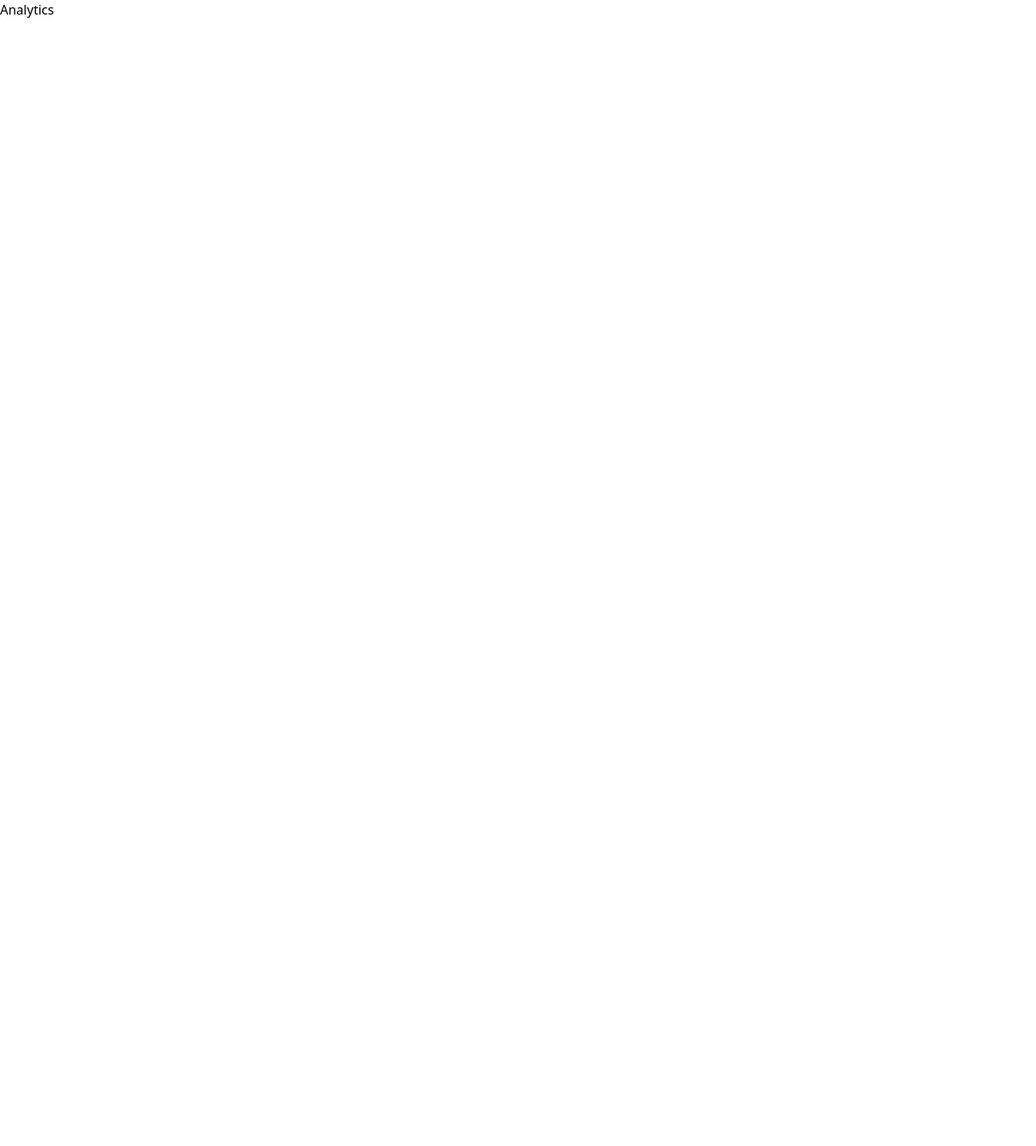
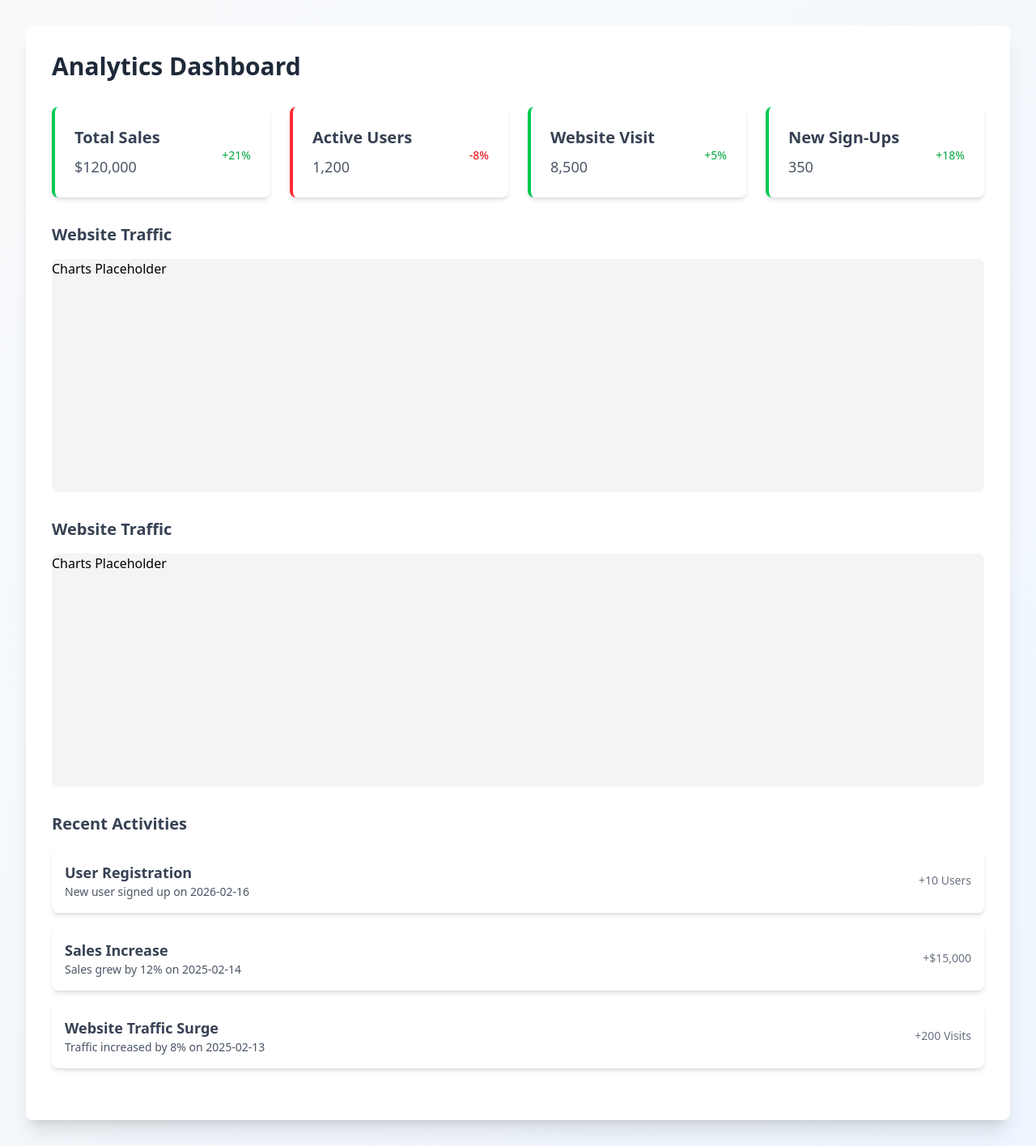
Before and after one commit to yashchhatrala25/Dashboard_Nextjs, a Next.js app: page /dashboard/analytics in a window 1280 px wide. Shown: the whole page at 81% size. Before the commit the page ends 800 px from the top, so only its background shows below. Built offline with nearby package versions, Linux system fonts and the light colour scheme.

Commit message:
analytics complete

```diff
--- a/src/app/dashboard/analytics/page.tsx
+++ b/src/app/dashboard/analytics/page.tsx
@@ -1,9 +1,137 @@
-import React from 'react'
+import React from "react";
 
 const Analytics = () => {
+  const metrics = [
+    {
+      title: "Total Sales",
+      value: "$120,000",
+      change: "+21%",
+      isPositive: true,
+    },
+    {
+      title: "Active Users",
+      value: "1,200",
+      change: "-8%",
+      isPositive: false,
+    },
+    {
+      title: "Website Visit",
+      value: "8,500",
+      change: "+5%",
+      isPositive: true,
+    },
+    {
+      title: "New Sign-Ups",
+      value: "350",
+      change: "+18%",
+      isPositive: true,
+    },
+  ];
+
   return (
-    <div>Analytics</div>
-  )
-}
+    <div className="min-h-screen bg-gradient-to-br from-gray-50 to-blue-50 p-8">
+      <div className="max-w-7xl mx-auto bg-white rounded-lg shadow-xl p-8">
+        <h1 className="text-3xl font-bold text-gray-800 mb-8">
+          Analytics Dashboard
+        </h1>
 
-export default Analytics
+        {/* Overview Metrics Section */}
+        <div className="grid grid-cols-1 sm:grid-cols-2 lg:grid-cols-4 gap-6 mb-8">
+          {metrics.map((metric, index) => (
+            <div
+              key={index}
+              className={`flex justify-between items-center bg-white rounded-lg shadow-md p-6 border-l-4 ${
+                metric.isPositive ? "border-green-500" : "border-red-500"
+              }`}
+            >
+              <div>
+                <h3 className="text-xl font-semibold text-gray-700">
+                  {metric.title}
+                </h3>
+                <p className="text-lg text-gray-600 mt-2">{metric.value}</p>
+              </div>
+              <div className="text-right">
+                <p
+                  className={`text-sm mt-2 ${
+                    metric.isPositive ? "text-green-600" : "text-red-600"
+                  }`}
+                >
+                  {metric.change}
+                </p>
+              </div>
+            </div>
+          ))}
+        </div>
+
+        {/* Chart Section (Placeholder For Graph) */}
+        <div className="mb-8">
+          <h2 className="text-xl font-bold text-gray-700 mb-4">
+            Website Traffic
+          </h2>
+
+          <div className="bg-gray-100 rounded-lg h-72">Charts Placeholder</div>
+        </div>
+        <div className="mb-8">
+          <h2 className="text-xl font-bold text-gray-700 mb-4">
+            Website Traffic
+          </h2>
+
+          <div className="bg-gray-100 rounded-lg h-72">Charts Placeholder</div>
+        </div>
+
+        {/* Recent Activities */}
+        <div className="mb-8">
+          <h2 className="text-xl font-semibold text-gray-700 mb-4">
+            Recent Activities
+          </h2>
+
+          <ul className="space-y-4">
+            <li className="flex items-center justify-between bg-white rounded-lg shadow-md p-4">
+              <div>
+                <h3 className="text-lg font-semibold text-gray-700">
+                  User Registration
+                </h3>
+                <p className="text-sm text-gray-600">
+                  New user signed up on 2026-02-16
+                </p>
+              </div>
+              <div>
+                <p className="text-sm text-gray-500">+10 Users</p>
+              </div>
+            </li>
+
+            <li className="flex items-center justify-between bg-white rounded-lg shadow-md p-4">
+              <div>
+                <h3 className="text-lg font-semibold text-gray-700">
+                  Sales Increase
+                </h3>
+                <p className="text-sm text-gray-600">
+                  Sales grew by 12% on 2025-02-14
+                </p>
+              </div>
+              <div>
+                <p className="text-sm text-gray-500">+$15,000</p>
+              </div>
+            </li>
+
+            <li className="flex items-center justify-between bg-white rounded-lg shadow-md p-4">
+              <div>
+                <h3 className="text-lg font-semibold text-gray-700">
+                  Website Traffic Surge
+                </h3>
+                <p className="text-sm text-gray-600">
+                  Traffic increased by 8% on 2025-02-13
+                </p>
+              </div>
+              <div>
+                <p className="text-sm text-gray-500">+200 Visits</p>
+              </div>
+            </li>
+          </ul>
+        </div>
+      </div>
+    </div>
+  );
+};
+
+export default Analytics;
```
